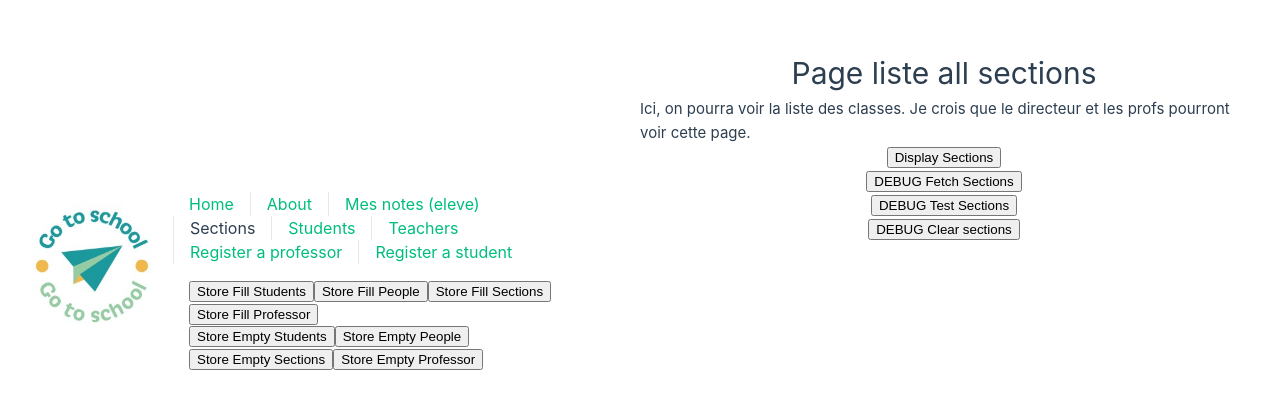
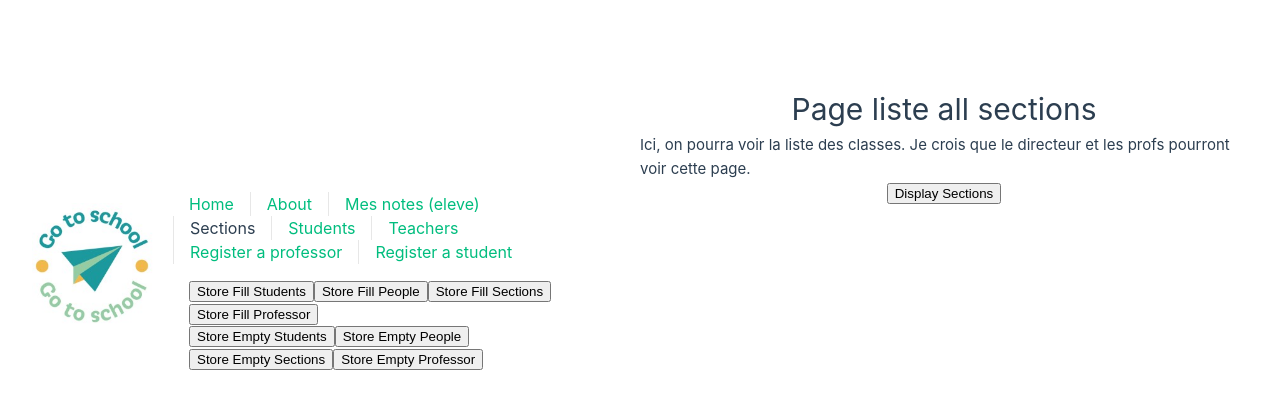
Before and after one commit to Aelie54/WebAppSchool_Front, a Vue app: page /sections in a window 1280 px wide. Shown: the part 135-544 px from the top of the page. Built offline with nearby package versions, Linux system fonts and the light colour scheme.

Commit message:
Routing view

```diff
--- a/src/router/index.ts
+++ b/src/router/index.ts
@@ -39,6 +39,11 @@ const router = createRouter({
       component: () => import("../views/SectionsView.vue"),
     },
     {
+      path: "/sections/:id",
+      name: "section",
+      component: () => import("../views/SectionsView.vue"),
+    },
+    {
       path: "/students",
       name: "students",
       component: () => import("../views/StudentsView.vue"),
--- a/src/views/LoginView.vue
+++ b/src/views/LoginView.vue
@@ -40,9 +40,9 @@ async function FormSubmit(user) {
 
     console.log(response);
 
-    var decode = jwt.decode(response.token);
-    var role = decode.roles;
-    console.log(role);
+    // var decode = jwt.decode(response.token);
+    // var role = decode.roles;
+    // console.log(role);
     // localStorage.setItem("role", response.refresh_token);
 
 
--- a/src/views/SectionsView.vue
+++ b/src/views/SectionsView.vue
@@ -5,15 +5,6 @@
     profs pourront voir cette page.
     <p>
       <button @click="display_sections()">Display Sections</button>
-    </p>
-    <p>
-      <button @click="fetch_sections">DEBUG Fetch Sections</button>
-    </p>
-    <p>
-      <button @click="test">DEBUG Test Sections</button>
-    </p>
-    <p>
-      <button @click="clear_store_section">DEBUG Clear sections</button>
     </p>
     <div class="flex_container">
       <div v-for="item in section_list" :key="item" class="flex_stuff">
@@ -50,13 +41,6 @@ function display_sections() {
   }
 }
 
-function test() {
-  console.log("func test");
-  // storeStore.fetch_personal_data_store(Math.random());
-  storeStore.fetch_personal_data_store(180);
-  let temp_output = storeStore.fetch_personal_data_store(180);
-  console.log({ temp_output });
-}
 </script>
 
 <style>
--- a/src/views/TeachersView.vue
+++ b/src/views/TeachersView.vue
@@ -3,8 +3,6 @@
     <h1>Page liste teachers</h1>
     Ici, le directeur peut voir les éléves.
     <br />
-    <button @click="Fetchprof">Fetch Teachers</button><br />
-    <button @click="get_prof_info">Get teachers info</button>
 
     <div class="main_section">
       <div id="flex_container">
@@ -14,19 +12,9 @@
           <p>Email: {{ element.email }}</p>
           <p>Username: {{ element.username }}</p>
           <p>Name: {{ element.name }}</p>
-          <p>Section: {{ element.section }}</p>
+          <p @click="send(element.section)">Section: {{ element.section }}</p>
           <p>Age: {{ element.age }}</p>
           <p>Arrival Date: {{ element.arrivaldate }}</p>
-
-          <!--
-          Username
-          Nom
-          Prenom
-          Email
-          Section
-          Age
-          Arrival_date
-         -->
         </div>
       </div>
     </div>
@@ -36,7 +24,12 @@
 <script setup>
 import { ref, onMounted } from "vue";
 import { useStudentsStore } from "../stores/students";
+import { useRouter, useRoute } from "vue-router";
+
 const storeStore = useStudentsStore();
+const router = useRouter();
+const route = useRoute();
+
 const list_length = ref(0);
 const teacher_list = ref([]);
 
@@ -45,10 +38,34 @@ onMounted(() => {
   DisplayTeachers();
 });
 
-async function DisplayTeachers() {
+function send(stuff) {
+  console.log("send");
+  console.log(stuff)
+  router.push({ name: 'section', params: { id: stuff }})
+}
+
+function DisplayTeachers() {
   console.log("Display Teachers");
   teacher_list.value = storeStore.all_professors;
   list_length.value = storeStore.all_professors.length;
+  teacher_list.value.forEach((current_teach) => {
+    // console.log(current_teach);
+    if (isNaN(current_teach.section)) {
+      // console.log("Replacing section");
+      let section_list = storeStore.all_sections;
+      // console.log(current_teach.section);
+      let failure = false;
+      section_list.forEach((element) => {
+        // console.log(element);
+        if (element["@id"] == current_teach.section) {
+          // console.log("Found section");
+          current_teach.section = element.Name;
+          return;
+        }
+        return;
+      });
+    }
+  });
 }
 </script>
 <style scoped>
```
